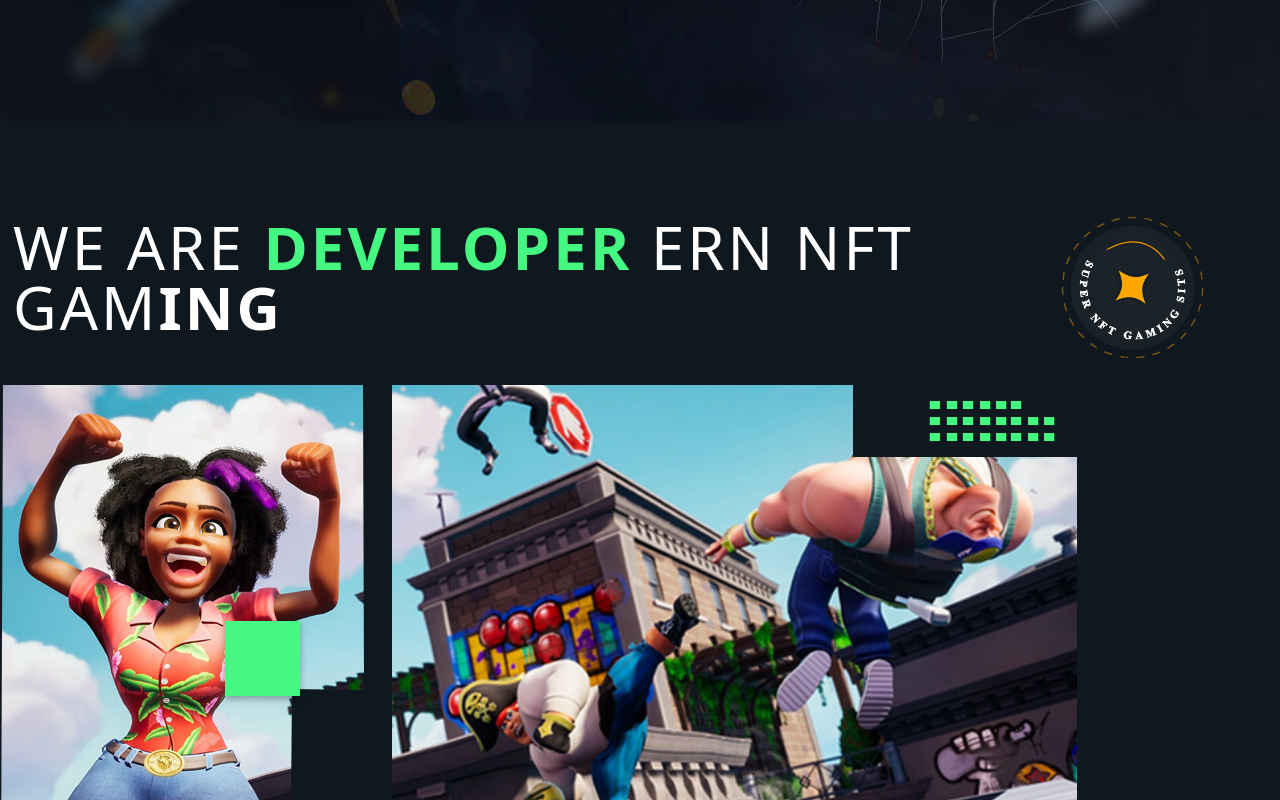
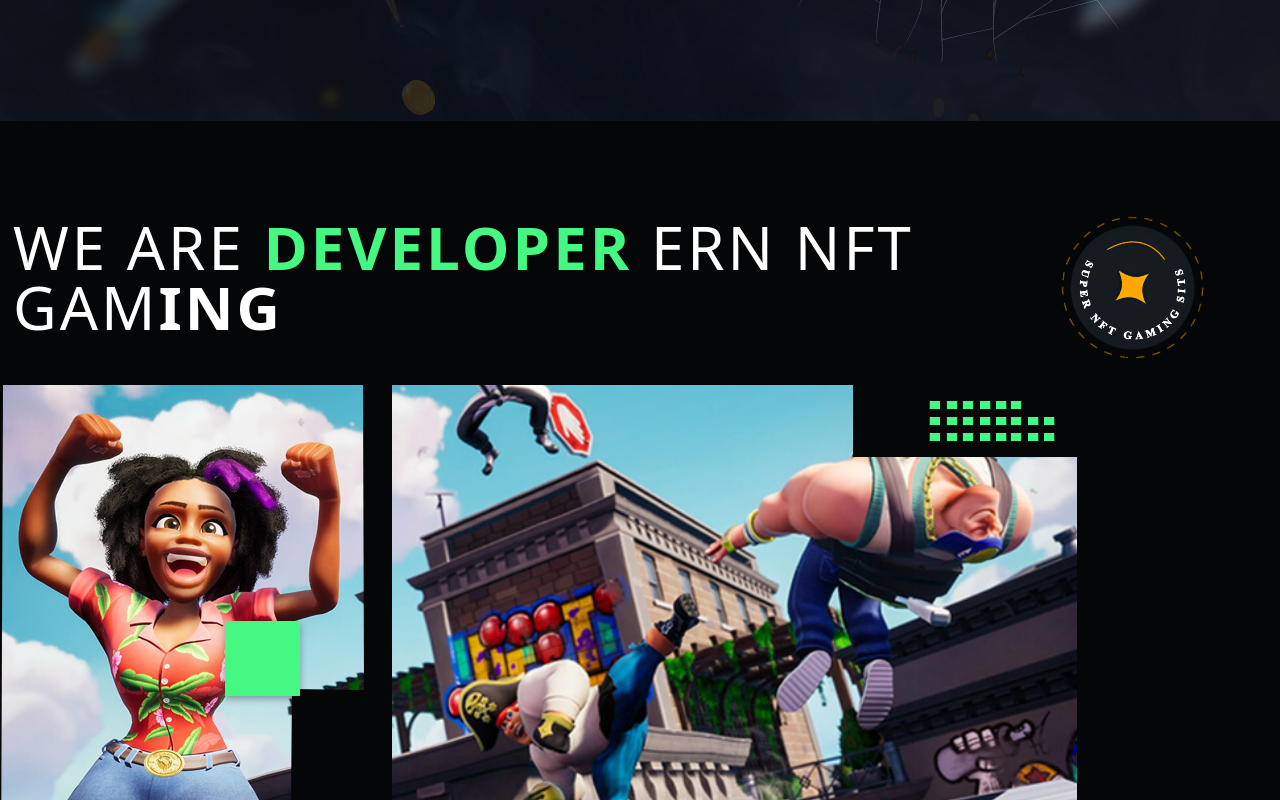
Before and after one commit to Null4d/Playx.io, a React (Create React App) app: page /about in a window 1280 px wide. Shown: the part 440-1240 px from the top of the page. Built offline with nearby package versions, Linux system fonts and the light colour scheme.

Commit message:
optimize bg colors

```diff
--- a/src/components/AboutArea.js
+++ b/src/components/AboutArea.js
@@ -5,7 +5,7 @@ import circle from '../img/others/circle.png';
 function AboutArea() {
     return (
         <>
-            <section className="py-32  bg-[#10181f] relative z-[1] sm:py-24">
+            <section className="relative py-32 bg-BlackBlue z-1 sm:py-24">
                 <div className="container mx-auto">
                     <div className='mx-auto max-w-960px xl:max-w-full'>
                         <div className="flex flex-col flex-wrap 2xl:flex-row mx-minus-15px">
@@ -30,7 +30,7 @@ function AboutArea() {
 
                                     <div className='relative'>
                                         <img className='object-cover mx-auto right w-685px h-440px lg:mr-auto 2xl:h-full 2xl:w-full' src={maskImage2} alt="logo" />
-                                        <div className="bg-[#10181f] w-56 py-4 absolute hidden lg:flex justify-end items-center text-green top-0 right-0 animate-[xAnimation_5s_infinite] ">
+                                        <div className="bg-BlackBlue w-56 py-4 absolute hidden lg:flex justify-end items-center text-green top-0 right-0 animate-[xAnimation_5s_infinite] ">
                                             <svg className="block h-10 moving-svg w-36 2xl:w-24 2xl:h-8" width="109" height="35" viewBox="0 0 109 35" fill="none" xmlns="http://www.w3.org/2000/svg">
                                                 <path d="M9 0H0V7H9V0Z" fill="currentcolor"></path>
                                                 <path d="M24 0H15V7H24V0Z" fill="currentcolor"></path>
--- a/src/components/AboutServices.js
+++ b/src/components/AboutServices.js
@@ -22,7 +22,7 @@ function AboutServices() {
 
     return (
         <>
-            <section className="pt-32 pb-32 bg-[#040608]">
+            <section className="pt-32 pb-32 bg-BlackBlue">
                 <div className="container mx-auto">
                     <div className="relative flex flex-col items-end xl:flex-row align-items-xl-start">
                         <div className="relative w-full px-0 md:px-4 lg:px-28 xl:px-4 pb-28 xl:w-6/12 basis-6/12">
--- a/tailwind.config.js
+++ b/tailwind.config.js
@@ -51,7 +51,7 @@ module.exports = {
       colors: {
         'green': '#45f882',
         'grey': '#adb0bc',
-        'BlackBlue': '#151d23',
+        'BlackBlue': '#040608',
         'customDark': '#0b0e13',
       },
 
```
